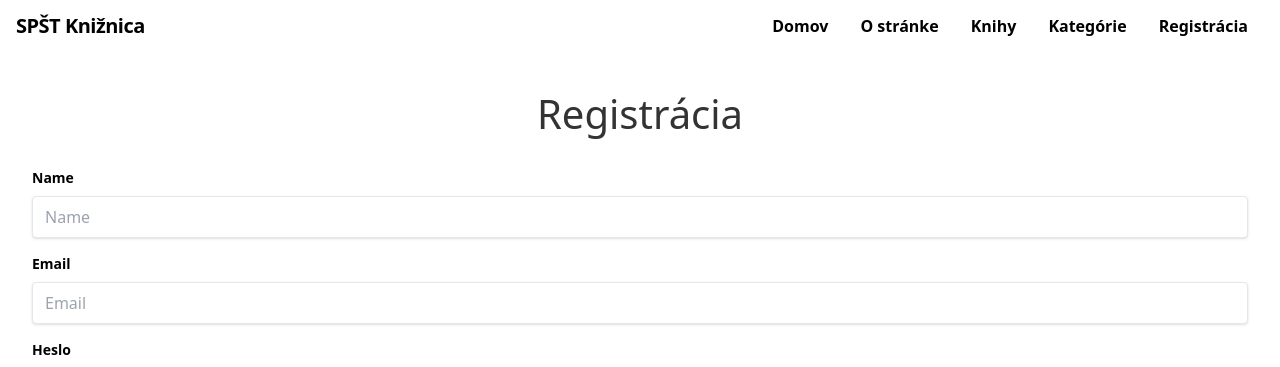
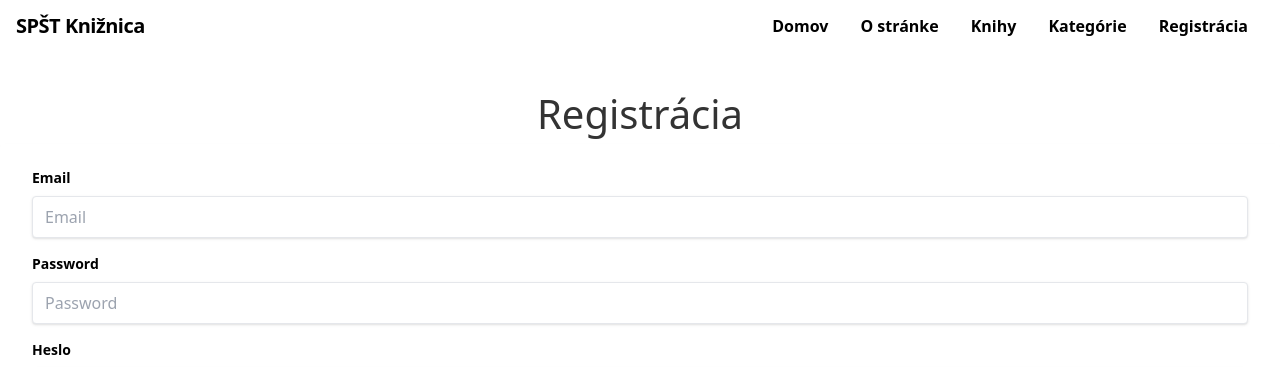
Before and after one commit to peterdinis/Spst-Kniznica-Client, a React (Create React App) app: page /register in a window 1280 px wide. Shown: the top 367 px of the page. Built offline with nearby package versions, Linux system fonts and the light colour scheme.

Commit message:
Start to updating auth forms

```diff
--- a/src/api/interfaces/IAuth.ts
+++ b/src/api/interfaces/IAuth.ts
@@ -1,11 +1,11 @@
 export interface RegisterUserI {
-    name: string;
     email: string;
     password: string;
+    firstName: string;
+    lastName: string;
 }
-
 
 export interface LoginUserI {
     email: string;
-    password: string;
+    passsword: string;
 }
--- a/src/components/auth/LoginUser.tsx
+++ b/src/components/auth/LoginUser.tsx
@@ -7,7 +7,9 @@ function LoginUser() {
     handleSubmit,
     register,
     formState: { errors },
-  } = useForm();
+  } = useForm({
+    mode: "all"
+  });
 
   return (
     <>
--- a/src/components/auth/RegisterUser.tsx
+++ b/src/components/auth/RegisterUser.tsx
@@ -1,39 +1,51 @@
-import { useForm } from "react-hook-form";
 import Header from "../shared/Header"
+import {useMutation} from "react-query";
+import * as api from "../../api/mutations/authMutations";
+import {useNavigate} from "react-router-dom";
+import {toast} from "react-toastify";
+import { FormEvent, useState, ChangeEvent } from "react";
+import {RegisterUserI} from "../../api/interfaces/IAuth";
 
 export default function RegisterUser() {
-  const {
-    handleSubmit,
-    register,
-    formState: { errors },
-  } = useForm();
+  const [email, setEmail] = useState("");
+  const [password, setPassword] = useState("");
+  const [firstName, setFirstName] = useState("");
+  const [lastName, setLastName] = useState("");
+
+  const navigate = useNavigate();
+
+  const mutation = useMutation(api.registerUser, {
+    onSuccess: () => {
+      toast.success("Registrácia bola úspešná");
+      navigate("/login");
+    },
+
+    onError: () => {
+      toast.error("Problém pri regístrácií");
+    }
+  });
+
+  const data: RegisterUserI = {
+    email,
+    password,
+    firstName,
+    lastName,
+  }
+
+  const registerUser = (e: FormEvent) => {
+    mutation.mutate(data);
+    setEmail("");
+    setPassword("");
+    setFirstName("");
+    setLastName("");
+  }
 
   return (
     <>
      <Header name="Registrácia" />
-      <form>
+      <form onSubmit={registerUser}>
         <div className="bg-white shadow-md rounded px-8 pt-6 pb-8 mb-4 flex flex-col">
         <div className="mb-4">
-            <label
-              className="block text-grey-darker text-sm font-bold mb-2"
-              htmlFor="username"
-            >
-              Name
-            </label>
-            <input
-              className="emailInput shadow appearance-none border rounded w-full py-2 px-3 text-grey-darker"
-              id="username"
-              type="text"
-              placeholder="Name"
-              required
-              /* value={name}
-              onChange={(e) => setName(e.target.value)} */
-              {...register("name", {
-                required: "Name is required"
-              })}
-            />
-          </div>
-          <div className="mb-4">
             <label
               className="block text-grey-darker text-sm font-bold mb-2"
               htmlFor="username"
@@ -42,13 +54,27 @@ export default function RegisterUser() {
             </label>
             <input
               className="emailInput shadow appearance-none border rounded w-full py-2 px-3 text-grey-darker"
-              id="username"
-              type="text"
+              id="email"
+              type="email"
               placeholder="Email"
-              required
-              {...register("email", {
-                required: "Email is required"
-              })}
+              value={email}
+              onChange={(e: ChangeEvent<HTMLInputElement>) => setEmail(e.target.value)}
+            />
+          </div>
+          <div className="mb-4">
+            <label
+              className="block text-grey-darker text-sm font-bold mb-2"
+              htmlFor="username"
+            >
+              Password
+            </label>
+            <input
+              className="emailInput shadow appearance-none border rounded w-full py-2 px-3 text-grey-darker"
+              id="password"
+              type="password"
+              placeholder="Password"
+              value={password}
+              onChange={(e: ChangeEvent<HTMLInputElement>) => setPassword(e.target.value)}
             />
           </div>
           <div className="mb-6">
@@ -63,9 +89,6 @@ export default function RegisterUser() {
               id="password"
               type="password"
               placeholder="******************"
-              {...register("password", {
-                required: "Password is required"
-              })}
             />
           </div>
           <div>
```
